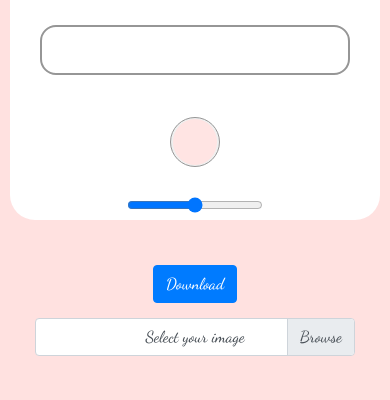
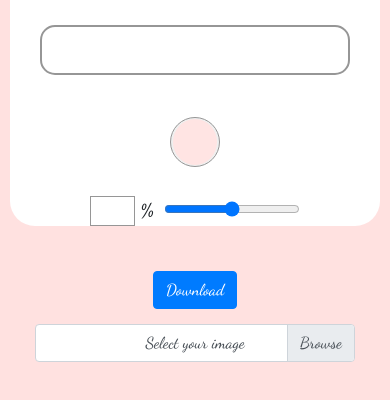
Before and after one commit to Ginazai/Photo_Color_Filter, a plain HTML site: page index.html in a window 390 px wide. Shown: the part 136-536 px from the top of the page. Drawn offline with Linux system fonts and the light colour scheme.

Commit message:
added manual opacity input

```diff
--- a/css/stylesheet.css
+++ b/css/stylesheet.css
@@ -13,8 +13,10 @@ canvas {
   margin: 20px;
   margin-left: auto;
   margin-right: auto;
-  border-radius: 1em;
+  border-radius: 15px;
   border: 2px solid #969696;
+}
+.slidecontainer{margin-bottom: 15px;
 }
 .btn-cont {
   margin: 30px;
@@ -25,6 +27,17 @@ canvas {
 .content{
   text-align: center;
   margin: 15px;
+}
+#op_val{
+  width: 35px;
+  height: 28px;
+  border: 1px solid #969696;
+}
+#op_val:focus{
+  outline: none;
+}
+#percent{
+  margin: 5px;
 }
 #yourImg{
   max-width: 400px;
@@ -63,6 +76,15 @@ a:hover{
 }
 .slider{
   width: 40%;
+}
+@media (min-width: 0px) and (max-width: 991px){
+  .slidecontainer{
+    font-size: 20px;
+  }
+  #op_val{
+    width: 45px;
+    height: 30px;
+  }
 }
 @media (min-width: 901px) and (max-width: 991px){
   .card-content{
--- a/index.html
+++ b/index.html
@@ -26,10 +26,11 @@
         <canvas class="col-lg-12" id="canvas" width="600" height="100">
         </canvas>
       </div>
-      <input id="my-colorbar" type="color" value="#ffe4e3">
-      <br><label id="color" for="my-colorbar"></label>
+      <input name="colorbar" id="my-colorbar" type="color" value="#ffe4e3">
+      <br><label id="color" for="colorbar"></label>
       <div class="slidecontainer">
-        <input id="slide" class="slider" type="range" min="0" max="100" value="50">
+        <input id="op_val" type="text" name="op_value" value=""><span id="percent">%</span>
+        <input name="opacity" id="slide" class="slider" type="range" min="0" max="100" value="50">
       </div>
     </div>
     <div class="container">
--- a/js/script.js
+++ b/js/script.js
@@ -33,6 +33,7 @@ $(document).ready(function() {
   });
 
   $('#slide').change(function() {
+    document.getElementById('op_val').value = this.value;
     ctx.clearRect(0,0, canvas.width, canvas.height);
     ctx.globalAlpha = 1;
     ctx.drawImage(image, 0, 0);
@@ -52,4 +53,13 @@ $(document).ready(function() {
     a.href = link;
   });
 
+  $('#op_val').keyup(function() {
+    var value = parseInt(this.value);
+      if($.isNumeric(value) && value <= 100){
+        document.getElementById('slide').value = value;
+        $('#slide').change();
+      }
+  });
+
+
 });
```
